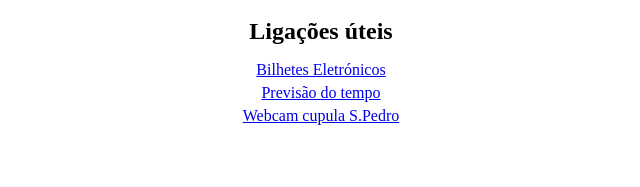
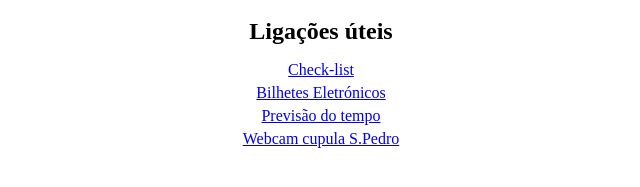
Before and after one commit to nelsonsabino/Historia, a plain HTML site: page index.html in a window 1280 px wide. Shown: the part 505-692 px from the top of the page, without its empty margins (319-959 px from the left). Drawn offline with Linux system fonts and the light colour scheme.

Commit message:
Update index.html

```diff
--- a/index.html
+++ b/index.html
@@ -42,6 +42,7 @@
 
          <h2>Ligações úteis</h2>
         <ul>
+            <li><a href="https://docs.google.com/spreadsheets/d/16MFACJIV9lrW6NNF_6eWDTf9xB8ymMqiICG5PG70cNY/edit?usp=sharing" target="_blank">Check-list</a></li>
             <li><a href="https://drive.google.com/drive/folders/1FVdIKVipH3S8HO1lTMcSVIUZLGbnNrPS?usp=sharing" target="_blank">Bilhetes Eletrónicos</a></li>
             <li><a href="https://www.accuweather.com/en/it/rome/213490/september-weather/213490" target="_blank">Previsão do tempo</a></li>
             <li><a href="https://www.youtube.com/watch?v=RDqrx6S2z20&list=PLMk7Pq6JpnJJLq1IbiSZQB4kwlAI79xdJ&index=11" target="_blank">Webcam cupula S.Pedro</a></li>
```
